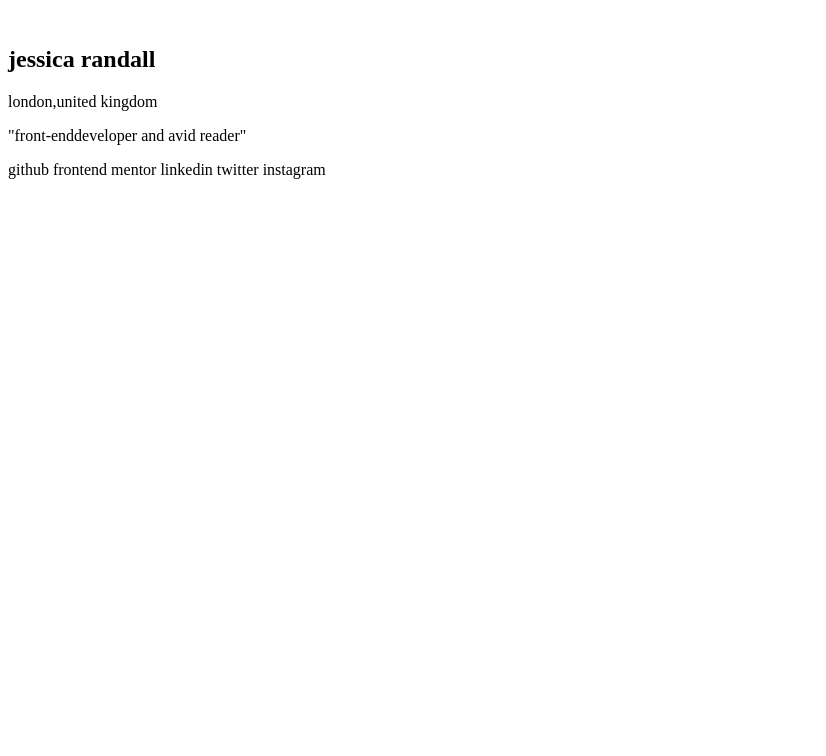
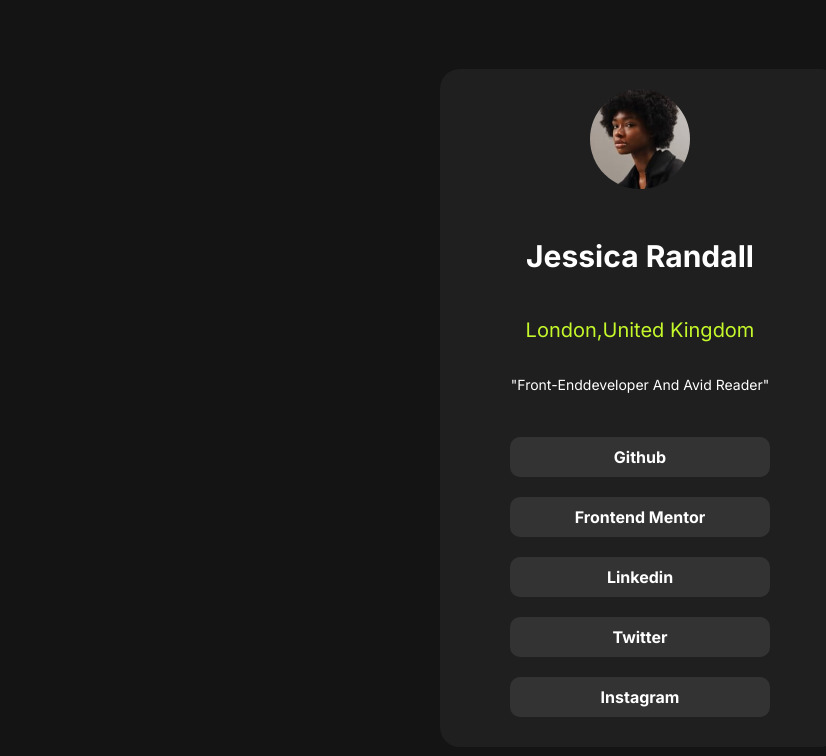
Before and after one commit to Ahmed-7emo/social-p, a plain HTML site: page index.html in a window 1280 px wide. Shown: the whole page, without its empty margins (0-826 px from the left). Drawn offline with Linux system fonts and the light colour scheme; the site is published under a folder, as on GitHub Pages, so addresses that start at the root find nothing.

Commit message:
upbate links

```diff
--- a/index.html
+++ b/index.html
@@ -3,14 +3,14 @@
 <head>
     <meta charset="UTF-8">
     <meta name="viewport" content="width=device-width, initial-scale=1.0">
-    <link rel="stylesheet" href="/css/main.css">
+    <link rel="stylesheet" href="css/main.css">
     <title>Document</title>
 </head>
 <body>
     <div class="parent">
         <div class="container">
             <div class="logo">
-                <img src="/images/avatar-jessica.jpeg" alt="">
+                <img src="images/avatar-jessica.jpeg" alt="">
             </div>
             <div class="text">
                 <h2>jessica randall</h2>
```
